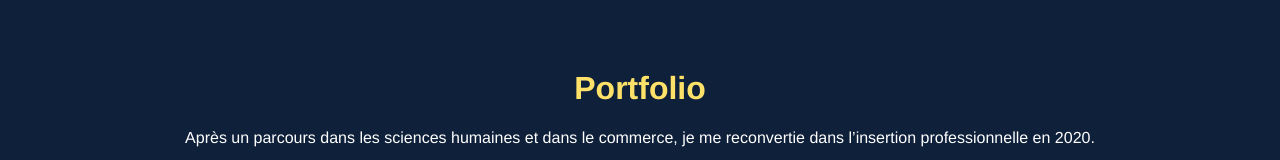
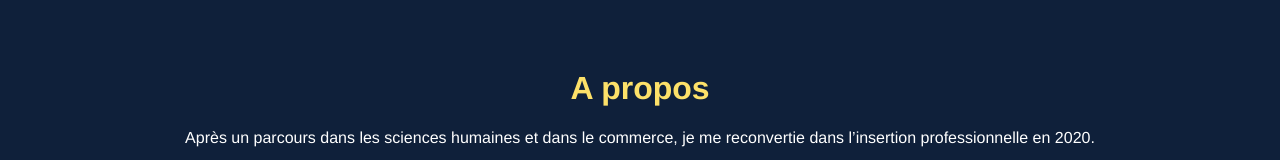
Before and after one commit to SolenPB/uxdesign-port, a Vue app: page /#/about in a window 1280 px wide. Shown: the part 154-314 px from the top of the page. Built offline with nearby package versions, Linux system fonts and the light colour scheme.

Commit message:
Ajout titre

```diff
--- a/src/components/AboutPage.vue
+++ b/src/components/AboutPage.vue
@@ -5,7 +5,7 @@ export default {
 </script>
 
 <template>
-    <h1>Portfolio</h1>
+    <h1>A propos</h1>
 	<p>Après un parcours dans les sciences humaines et dans le commerce, je me reconvertie dans l’insertion professionnelle en 2020.</p><br>
 
     <p>Passionnée par le numérique depuis très jeune, j’ai vu naître une appétence pour l’UX design, grâce à une rencontre faite lors de ma première expérience en tant que conseillère en insertion professionnelle.</p><br>
```
